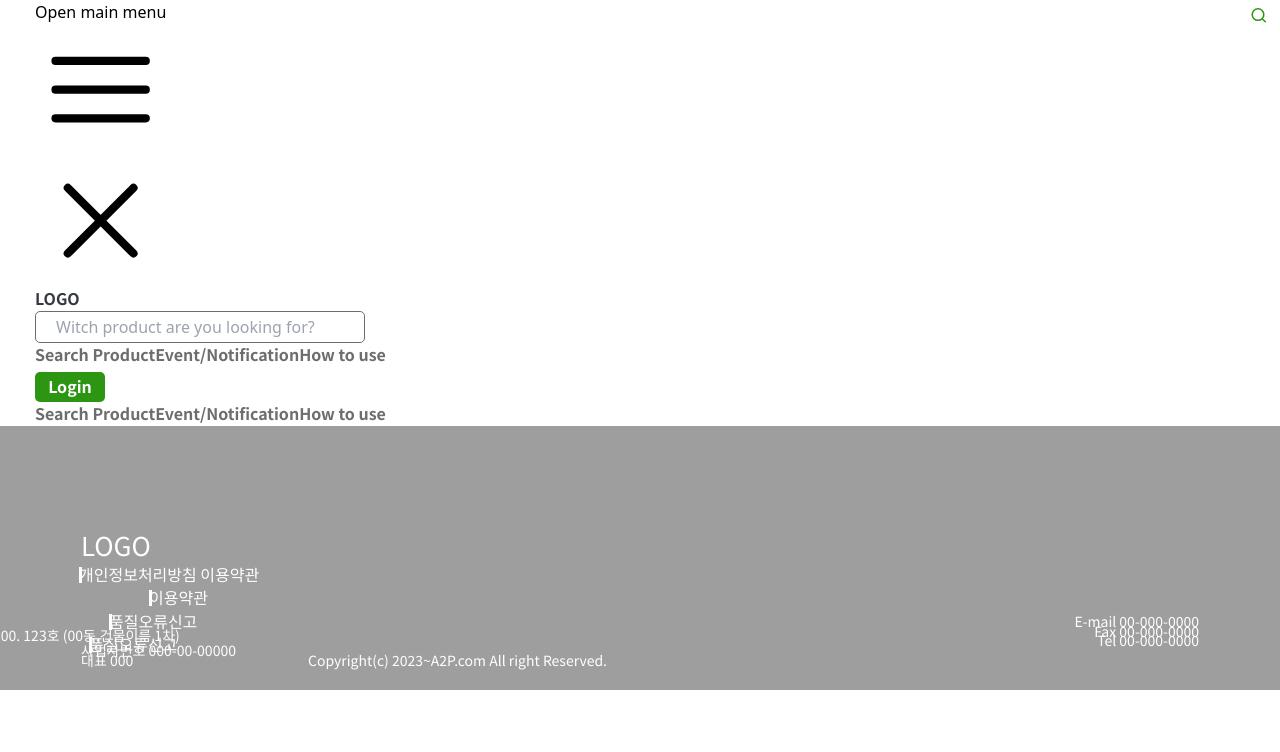
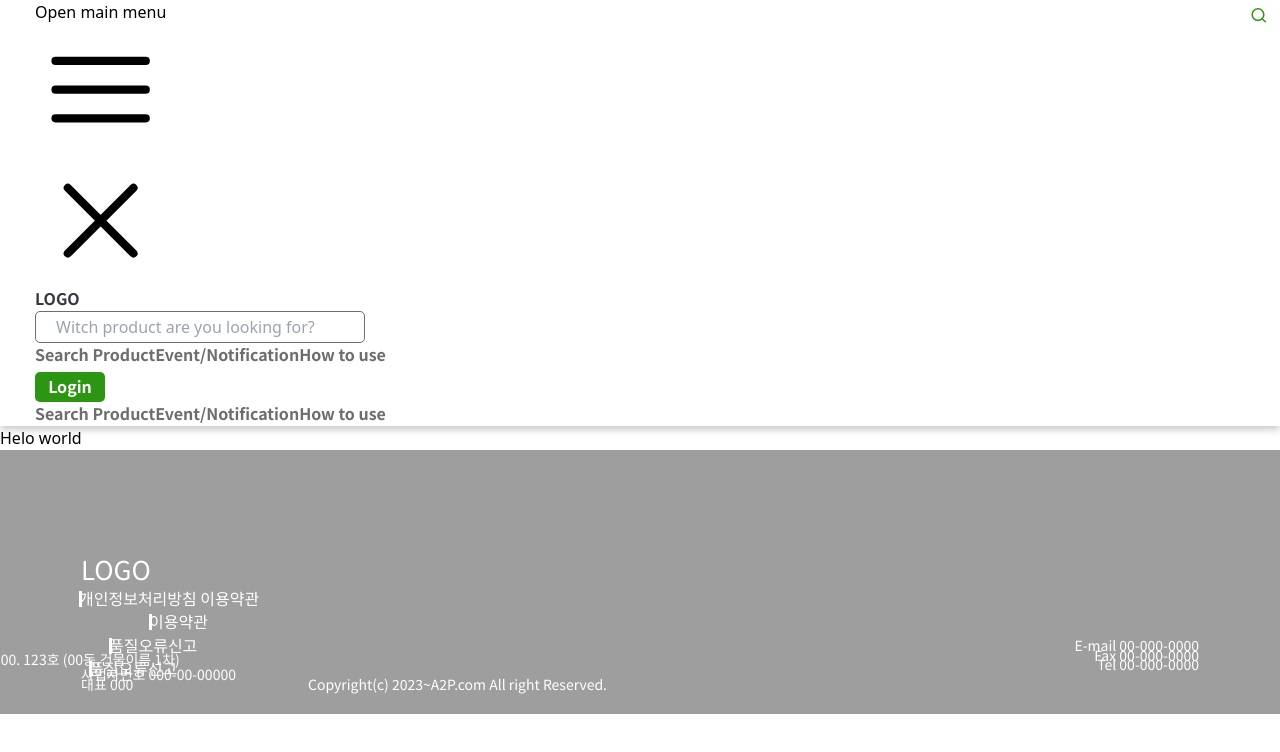
Before and after one commit to jpgroup600/Ecommerce-project-korea, a React app: page /Basic/Setting in a window 1280 px wide. Shown: the top 752 px of the page. Built offline with nearby package versions, Linux system fonts and the light colour scheme; the HTML template or start-up script is replaced by a standard one.

Commit message:
latest commit

```diff
--- a/src/App.jsx
+++ b/src/App.jsx
@@ -7,6 +7,7 @@ import Login from './Pages/Login'
 import Homepage from './Pages/Homepage'
 import { Route, Routes } from 'react-router-dom'
 import Campian from './Pages/Campian'
+import BasicSetting from './Pages/BasicSetting'
 
 
 const App = () => {
@@ -17,6 +18,7 @@ const App = () => {
       <Route path='/' element={<Homepage />}/>
       <Route path='/login' element={<Login />} />
       <Route path='/campion' element={<Campian />} />
+      <Route path='/Basic/Setting' element={<BasicSetting />} />
     </Routes>
 
     <Footer />
--- /dev/null
+++ b/src/Pages/BasicSetting.jsx
@@ -0,0 +1,11 @@
+import React from 'react'
+
+const BasicSetting = () => {
+  return (
+    <>
+   <h1>Helo world</h1>
+    </>
+  )
+}
+
+export default BasicSetting
```
